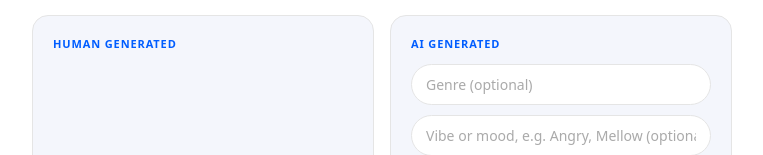
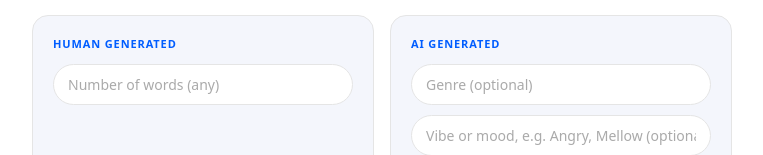
Before and after one commit to psawce/band-name-generator, a Next.js app: page / in a window 1280 px wide. Shown: the part 244-399 px from the top of the page, without its empty margins (258-1021 px from the left). Built offline with nearby package versions, Linux system fonts and the light colour scheme.

Commit message:
Initial commit with word count dropdown

```diff
--- a/app/page.js
+++ b/app/page.js
@@ -86,6 +86,10 @@ const BORDER  = "#e5e5e5";
 const DIVIDER = "#f0f0f0";
 const MUTED   = "#999999";
 const FAINT   = "#aaaaaa";
+
+function countWordsInBandName(name) {
+  return name.trim().split(/\s+/).filter(Boolean).length;
+}
 
 const styles = `
   .bng-cards {
@@ -220,6 +224,7 @@ export default function Home() {
   const [genre, setGenre] = useState("");
   const [requiredWord, setRequiredWord] = useState("");
   const [wordCount, setWordCount] = useState("");
+  const [humanWordCount, setHumanWordCount] = useState("");
   const [vibe, setVibe] = useState("");
   const [suggestions, setSuggestions] = useState([]);
 
@@ -232,7 +237,13 @@ export default function Home() {
   const selectGenre = (g) => { setGenre(g); setSuggestions([]); };
 
   const getRandom = () => {
-    setCurrentName(LIST_NAMES[Math.floor(Math.random() * LIST_NAMES.length)]);
+    let pool = LIST_NAMES;
+    if (humanWordCount) {
+      const n = Number(humanWordCount);
+      pool = LIST_NAMES.filter((name) => countWordsInBandName(name) === n);
+      if (pool.length === 0) pool = LIST_NAMES;
+    }
+    setCurrentName(pool[Math.floor(Math.random() * pool.length)]);
     setSource("human");
   };
 
@@ -327,6 +338,18 @@ export default function Home() {
             {/* Human Card */}
             <div className="bng-card">
               <p className="bng-card-label">Human Generated</p>
+              <select
+                className={`bng-select${humanWordCount ? " has-value" : ""}`}
+                value={humanWordCount}
+                onChange={(e) => setHumanWordCount(e.target.value)}
+              >
+                <option value="">Number of words (any)</option>
+                {[1, 2, 3, 4, 5].map((n) => (
+                  <option key={n} value={String(n)}>
+                    {n} word{n > 1 ? "s" : ""}
+                  </option>
+                ))}
+              </select>
               <button onClick={getRandom} className="bng-btn-full bng-btn-outline">
                 Human Generated Name
               </button>
```
Also changed, not shown: 2 other files (tests, documents, lock files or other folders).
